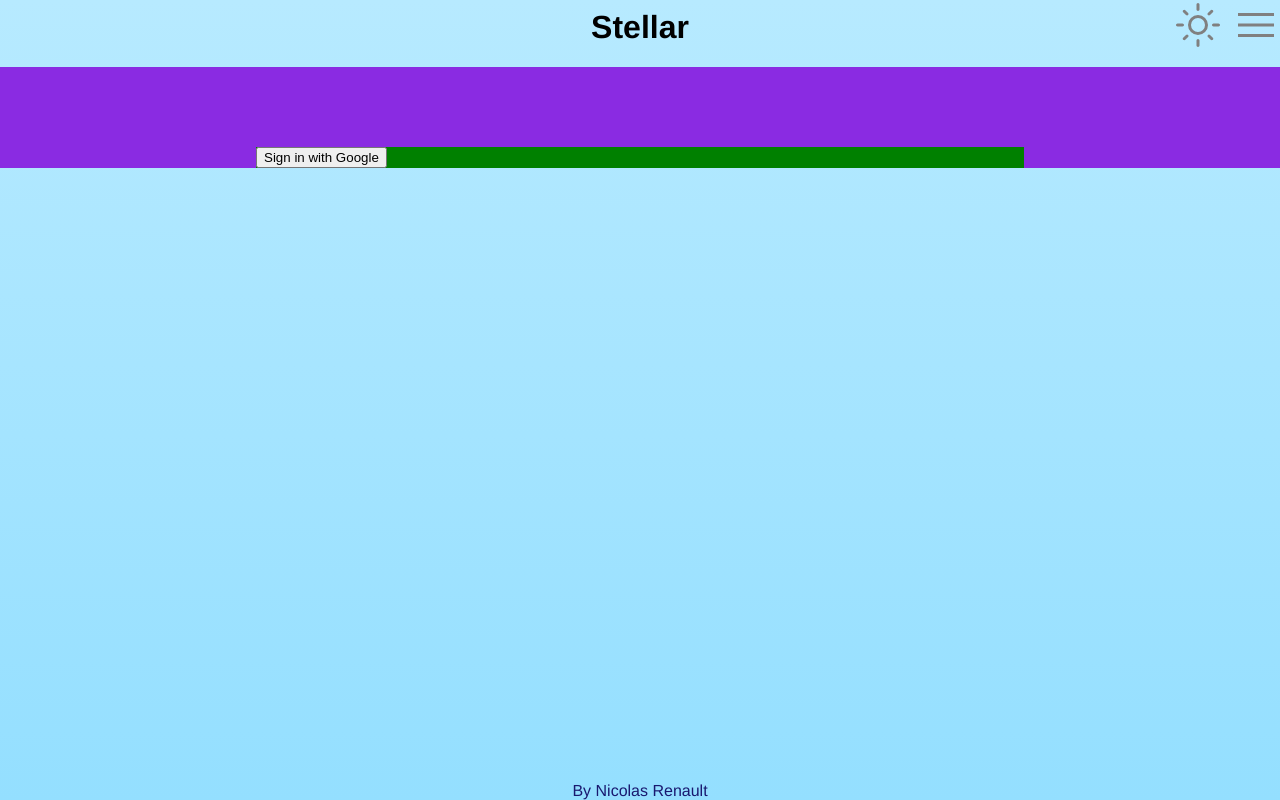
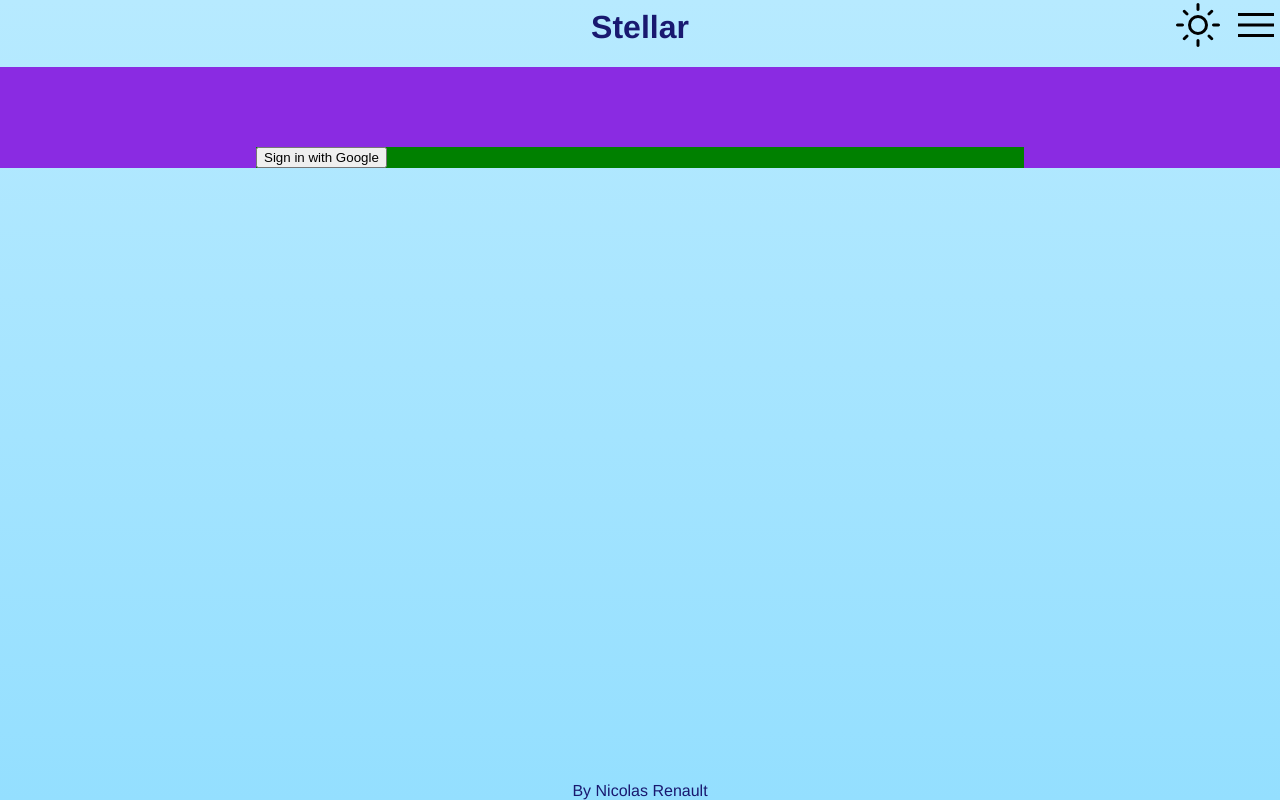
Before and after one commit to NicolasRenault/Stellar, a website built with Vite: page index.html in a window 1280 px wide. Both pictures are taken after a click on the button 1197 px from the left and 26 px from the top of the page. Built offline with nearby package versions, Linux system fonts and the light colour scheme; some packages are replaced by stand-ins of ours; no server answers.

Commit message:
Adding switch dark/light mode smooth transitions

```diff
--- a/assets/css/style.css
+++ b/assets/css/style.css
@@ -4,6 +4,7 @@
   -moz-osx-font-smoothing: grayscale;
   --color-dark: azure;
   --color-light: midnightblue;
+  --transition-timing: 1.5s;
 }
 
 html {
@@ -28,14 +29,30 @@ section {
   margin-top : 10vh;
 }
 
-#sky-effects {
+.background {
   position: absolute;
   top: 0;
   left: 0;
   width: 100%;
   height: 100%;
+  transition: opacity var(--transition-timing);
+}
+
+#sky-effects {
+  background-color: transparent;
   z-index: -1;
 }
+
+#dark-background {
+  background: linear-gradient(to bottom, #020111 10%,#3a3a52 100%); /* Sky gradient 03 from https://codepen.io/billyysea/pen/nLroLY */
+  z-index: -2;
+}
+#light-background {
+  background: linear-gradient(to bottom, #b7eaff 0%,#94dfff 100%); /* Sky gradient 10 from https://codepen.io/billyysea/pen/nLroLY */
+  z-index: -3;
+}
+
+
 
 #menu {
   position: absolute;
@@ -85,11 +102,21 @@ a.credit {
 /* TODO Change svg color for #menu */
 /* Dark mode */
 body.dark {
+  transition: color var(--transition-timing);
   color: var(--color-dark);
 }
 
-.dark #sky-effects {
-  background: linear-gradient(to bottom, #020111 10%,#3a3a52 100%); /* Sky gradient 03 from https://codepen.io/billyysea/pen/nLroLY */
+.dark #dark-background {
+  opacity: 1;
+}
+
+.dark #light-background {
+  opacity: 0;
+}
+
+.dark #menu {
+  transition: filter var(--transition-timing);
+  filter: invert(100%); /* TODO find the good filter to match the text color */
 }
 
 .dark a.credit {
@@ -105,12 +132,22 @@ body.dark {
 }
 
 /* Light mode */
-html.light {
+body.light {
+  transition: color var(--transition-timing);
   color: var(--color-light);
 }
 
-.light #sky-effects {
-  background: linear-gradient(to bottom, #b7eaff 0%,#94dfff 100%); /* Sky gradient 10 from https://codepen.io/billyysea/pen/nLroLY */
+.light #dark-background {
+  opacity: 0;
+}
+
+.light #light-background {
+  opacity: 1;
+}
+
+.light #menu {
+  transition: filter var(--transition-timing);
+  filter: invert(0%); /* TODO find the good filter to match the text color */
 }
 
 .light a.credit {
@@ -143,7 +180,3 @@ html.light {
 #user_details {
   display: none;
 }
-
-#menu {
-  filter: invert(50%);
-}
--- a/index.html
+++ b/index.html
@@ -10,7 +10,9 @@
 		<title>Stellar</title>
 	</head>
 
-	<div id="sky-effects"></div>
+	<div id="sky-effects" class="background"></div>
+	<div id="dark-background" class="background"></div>
+	<div id="light-background" class="background"></div>
 
 	<body class="dark" >
 		<header>
```
